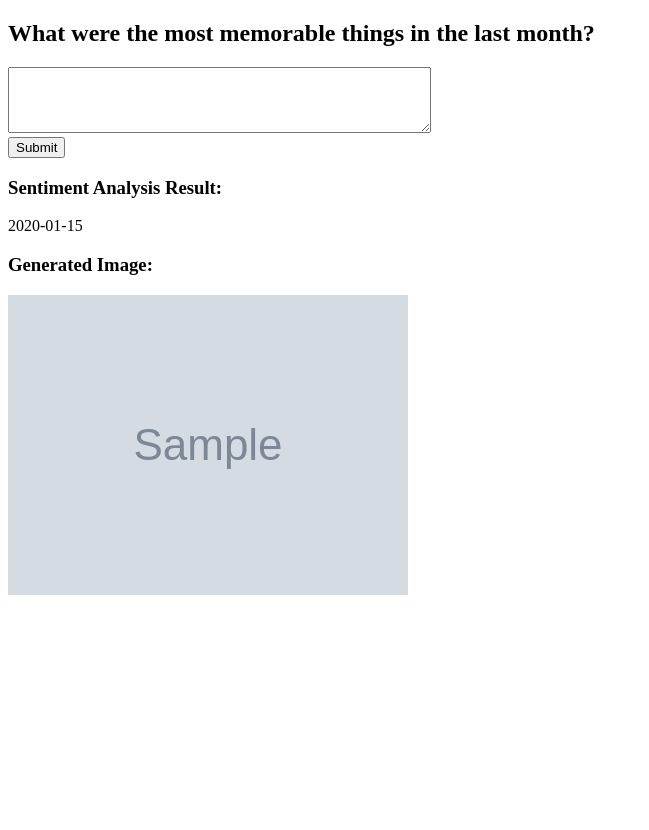
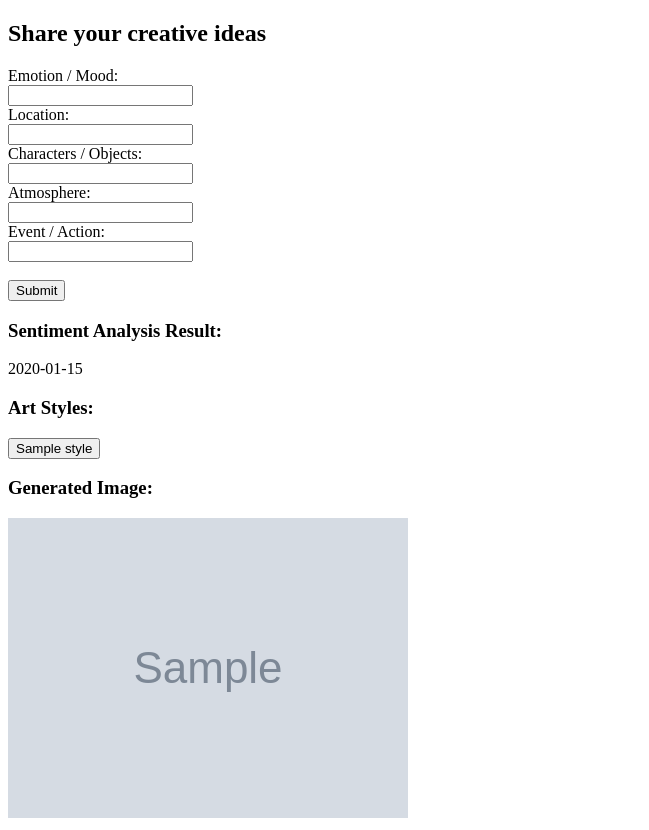
Before and after one commit to Taiga09/TaigaH_nextofweb_project, a Flask app: template templates/index.html in a window 1280 px wide. Shown: the whole page, without its empty margins (0-649 px from the left). Before the commit the page ends 595 px from the top, so only its background shows below. Run offline with Flask 3, Linux system fonts and the light colour scheme; the template is opened without the code that fills it: most values are stand-ins (such as "Sample title", 1, 10 or a date in 2020); grey boxes marked "Sample" are stand-in pictures.

Commit message:
WK08 update
added 5 text inputs, take answer to emotion and mood to sentiment analysis, take the results of them to GPT, to generate 5 art styles, and code of passing both the final prompt with the selected art style to OpenAI API

```diff
--- a/app.py
+++ b/app.py
@@ -8,7 +8,30 @@ import traceback
 app = Flask(__name__)
 
 # Instantiate the OpenAI client
-client = OpenAI(api_key='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')
+client = OpenAI(api_key='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')
+
+def generate_prompt(emotion, location, characters, atmosphere, event, art_style):
+    # Construct the prompt
+    prompt = f"A digital painting of {characters} {event} in {location}, creating an {atmosphere} mood, evoking {emotion}. Style: {art_style}"
+
+    return prompt
+
+def sentiment_percentage(text):
+    blob = TextBlob(text)
+    polarity = blob.sentiment.polarity  # Polarity score
+
+    # Converting polarity to positive or negative percentage
+    if polarity > 0:
+        sentiment = "positive"
+        percentage = polarity * 100  # Convert to percentage
+    elif polarity < 0:
+        sentiment = "negative"
+        percentage = abs(polarity) * 100  # Convert to percentage, making it positive
+    else:
+        sentiment = "neutral"
+        percentage = 0  # Neutral sentiment
+
+    return sentiment, round(percentage, 2)  # Rounding off the percentage for readability
 
 @app.route('/', methods=['GET', 'POST'])
 def analyze_and_generate_image():
@@ -16,36 +39,36 @@ def analyze_and_generate_image():
     image_url = None
 
     if request.method == 'POST':
-        text = request.form['text']
-        blob = TextBlob(text)
-        polarity = blob.sentiment.polarity
+        emotion = request.form['emotion']
+        location = request.form['location']
+        characters = request.form['characters']
+        atmosphere = request.form['atmosphere']
+        event = request.form['event']
+        art_style = request.form['art_style']  # New: Get selected art style from form
 
-        if polarity > 0:
-            sentiment = "positive"
-        elif polarity < 0:
-            sentiment = "negative"
-        else:
-            sentiment = "neutral"
+        # Sentiment analysis on the input emotion
+        sentiment, percentage = sentiment_percentage(emotion)
+        sentiment_result = f"The sentiment of the emotion is {sentiment} ({percentage}%)"
 
-        sentiment_result = f"{sentiment.capitalize()} sentiment"
+        # Generate prompt for OpenAI API
+        prompt = generate_prompt(emotion, location, characters, atmosphere, event, art_style)
 
         try:
             response = client.images.generate(
                 model="dall-e-3",
-                prompt=f"A {sentiment} image reflecting the sentiment of '{text}'",
+                prompt=prompt,
                 n=1,
                 size="1024x1024"
             )
-            print(response.data[0].url)
-            # if isinstance(response, OpenAI):
-            #     response = response.to_dict()
             image_url = response.data[0].url
         except Exception as e:
             print(f"An error occurred while generating the image: {e}")
             traceback.print_exc()
-            sentiment_result += " - Error generating image."
+            sentiment_result = "Error generating image."
 
-    return render_template('index.html', sentiment_result=sentiment_result, image_url=image_url)
+    # Pass art styles to the template
+    art_styles = ['Impressionism', 'Surrealism', 'Abstract Expressionism', 'Cubism', 'Pop Art']
+    return render_template('index.html', sentiment_result=sentiment_result, image_url=image_url, art_styles=art_styles)
 
 if __name__ == '__main__':
     app.run(debug=True)
--- a/templates/index.html
+++ b/templates/index.html
@@ -4,9 +4,23 @@
     <title>User Input Form</title>
 </head>
 <body>
-    <h2>What were the most memorable things in the last month?</h2>
+    <h2>Share your creative ideas</h2>
     <form action="/" method="post">
-        <textarea id="userResponse" name="text" rows="4" cols="50"></textarea>
+        <label for="emotion">Emotion / Mood:</label><br>
+        <input type="text" id="emotion" name="emotion"><br>
+
+        <label for="location">Location:</label><br>
+        <input type="text" id="location" name="location"><br>
+
+        <label for="characters">Characters / Objects:</label><br>
+        <input type="text" id="characters" name="characters"><br>
+
+        <label for="atmosphere">Atmosphere:</label><br>
+        <input type="text" id="atmosphere" name="atmosphere"><br>
+
+        <label for="event">Event / Action:</label><br>
+        <input type="text" id="event" name="event"><br>
+
         <br>
         <input type="submit" value="Submit">
     </form>
@@ -15,6 +29,12 @@
         <div id="result">
             <h3>Sentiment Analysis Result:</h3>
             <p>{{ sentiment_result }}</p>
+        </div>
+        <div>
+            <h3>Art Styles:</h3>
+            {% for style in art_styles %}
+                <button type="button">{{ style }}</button>
+            {% endfor %}
         </div>
     {% endif %}
     {% if image_url is not none %}
```
Also changed, not shown: test-python.py (+51 -4 lines), 1 other file.
